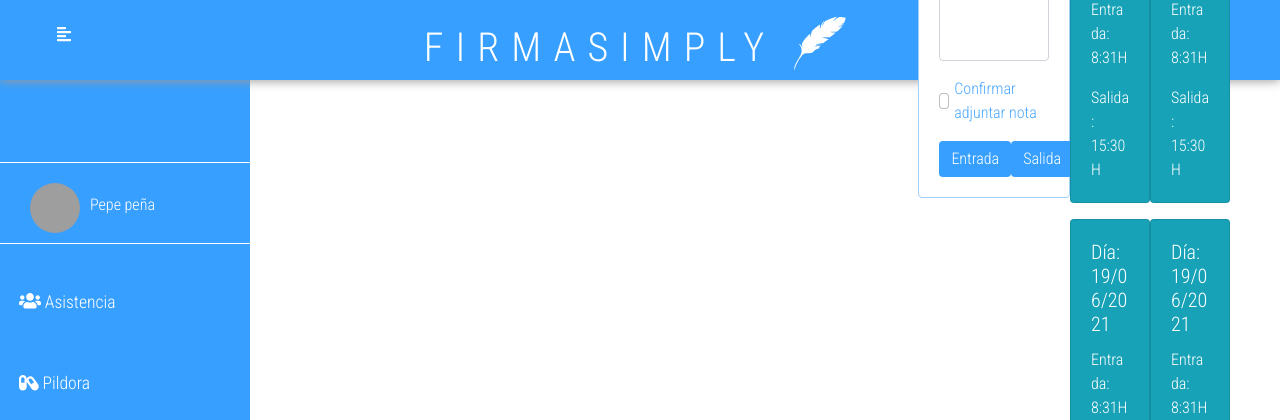
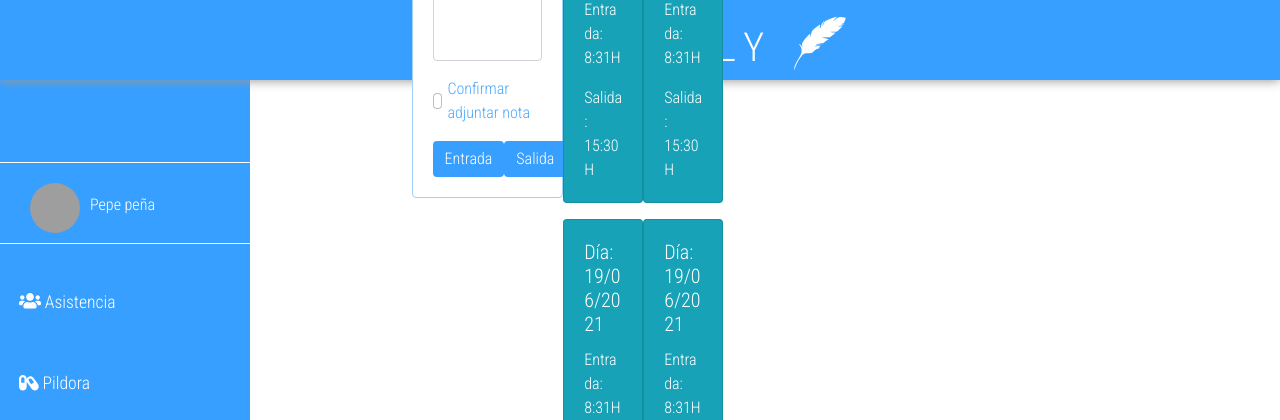
Before and after one commit to GuilletDominguez/donbosco-firmasimply-grupo5, a PHP site: page /assets/registroAsistencia.html in a window 1280 px wide. Shown: the top 420 px of the page. Run offline with PHP 8.4, Linux system fonts and the light colour scheme; some libraries are stand-ins or nearby versions; grey boxes are pictures that could not be loaded.

Commit message:
pepe toca las palmas

```diff
--- a/assets/css/sidebarDesktop.css
+++ b/assets/css/sidebarDesktop.css
@@ -183,3 +183,7 @@
     width: 50px;
     height: 50px;
 }
+
+#sidebarCollapse{
+    display: none;
+}
--- a/assets/registroAsistencia.html
+++ b/assets/registroAsistencia.html
@@ -113,7 +113,7 @@
             <div class="container-fluid">
 
                 <button type="button" id="sidebarCollapse" class="btn btn-info pepe">
-                    <i class="fas fa-align-left"></i>
+                    <i class="fas fa-align-left pepe"></i>
 
                 </button>
 
@@ -242,16 +242,12 @@
   integrity="sha384-ApNbgh9B+Y1QKtv3Rn7W3mgPxhU9K/ScQsAP7hUibX39j7fakFPskvXusvfa0b4Q" crossorigin="anonymous"></script>
 <script src="https://maxcdn.bootstrapcdn.com/bootstrap/4.0.0/js/bootstrap.min.js"
   integrity="sha384-JZR6Spejh4U02d8jOt6vLEHfe/JQGiRRSQQxSfFWpi1MquVdAyjUar5+76PVCmYl" crossorigin="anonymous"></script>
-<!-- jQuery CDN - Slim version (=without AJAX) -->
 <script src="https://code.jquery.com/jquery-3.3.1.slim.min.js"
   integrity="sha384-q8i/X+965DzO0rT7abK41JStQIAqVgRVzpbzo5smXKp4YfRvH+8abtTE1Pi6jizo" crossorigin="anonymous"></script>
-<!-- Popper.JS -->
 <script src="https://cdnjs.cloudflare.com/ajax/libs/popper.js/1.14.0/umd/popper.min.js"
   integrity="sha384-cs/chFZiN24E4KMATLdqdvsezGxaGsi4hLGOzlXwp5UZB1LY//20VyM2taTB4QvJ" crossorigin="anonymous"></script>
-<!-- Bootstrap JS -->
 <script src="https://stackpath.bootstrapcdn.com/bootstrap/4.1.0/js/bootstrap.min.js"
   integrity="sha384-uefMccjFJAIv6A+rW+L4AHf99KvxDjWSu1z9VI8SKNVmz4sk7buKt/6v9KI65qnm" crossorigin="anonymous"></script>
-<!-- jQuery Custom Scroller CDN -->
 <script
   src="https://cdnjs.cloudflare.com/ajax/libs/malihu-custom-scrollbar-plugin/3.1.5/jquery.mCustomScrollbar.concat.min.js"></script>
 
```
